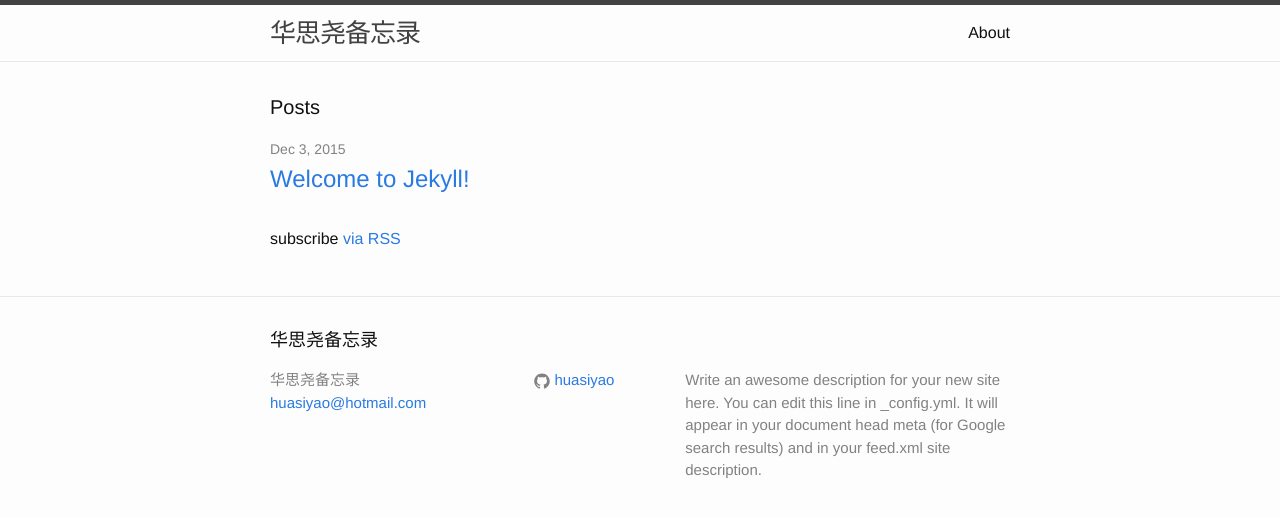
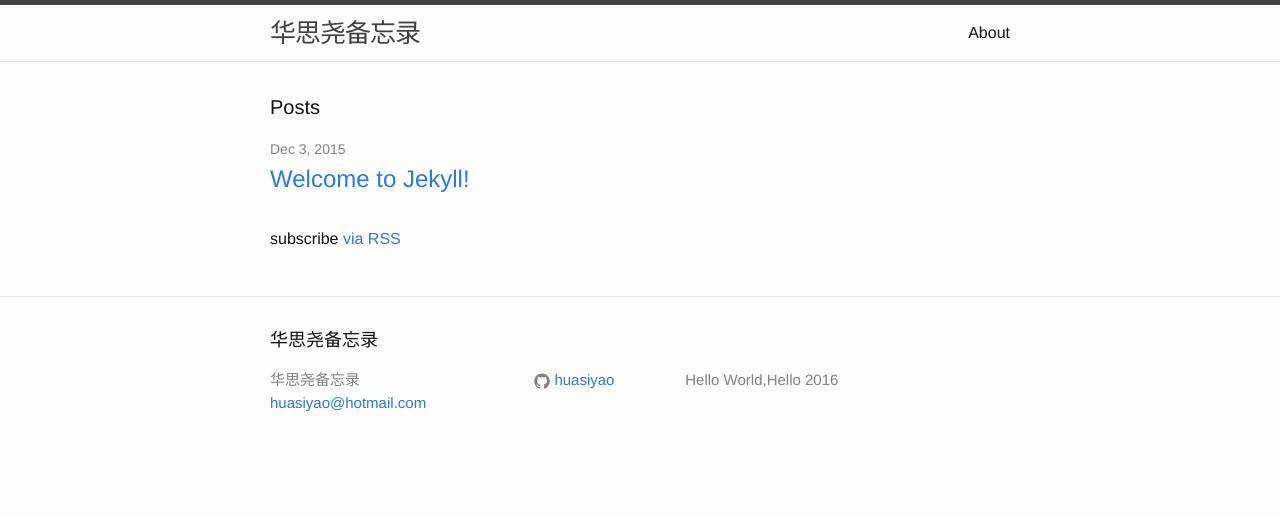
Before and after one commit to huasiyao/huasiyao.github.io, a Jekyll site: the page built from index.html, in a window 1280 px wide. Shown: the top 517 px of the page. Built offline with Jekyll 4.4.1, drawn with Linux system fonts in a browser that asks for light colours.

Commit message:
update des

```diff
--- a/_config.yml
+++ b/_config.yml
@@ -2,9 +2,7 @@
 title: 华思尧备忘录
 email: huasiyao@hotmail.com
 description: > # this means to ignore newlines until "baseurl:"
-  Write an awesome description for your new site here. You can edit this
-  line in _config.yml. It will appear in your document head meta (for
-  Google search results) and in your feed.xml site description.
+  Hello World,Hello 2016
 baseurl: "" # the subpath of your site, e.g. /blog/
 url: "http://huasiyao.com" # the base hostname & protocol for your site
 twitter_username:
```
